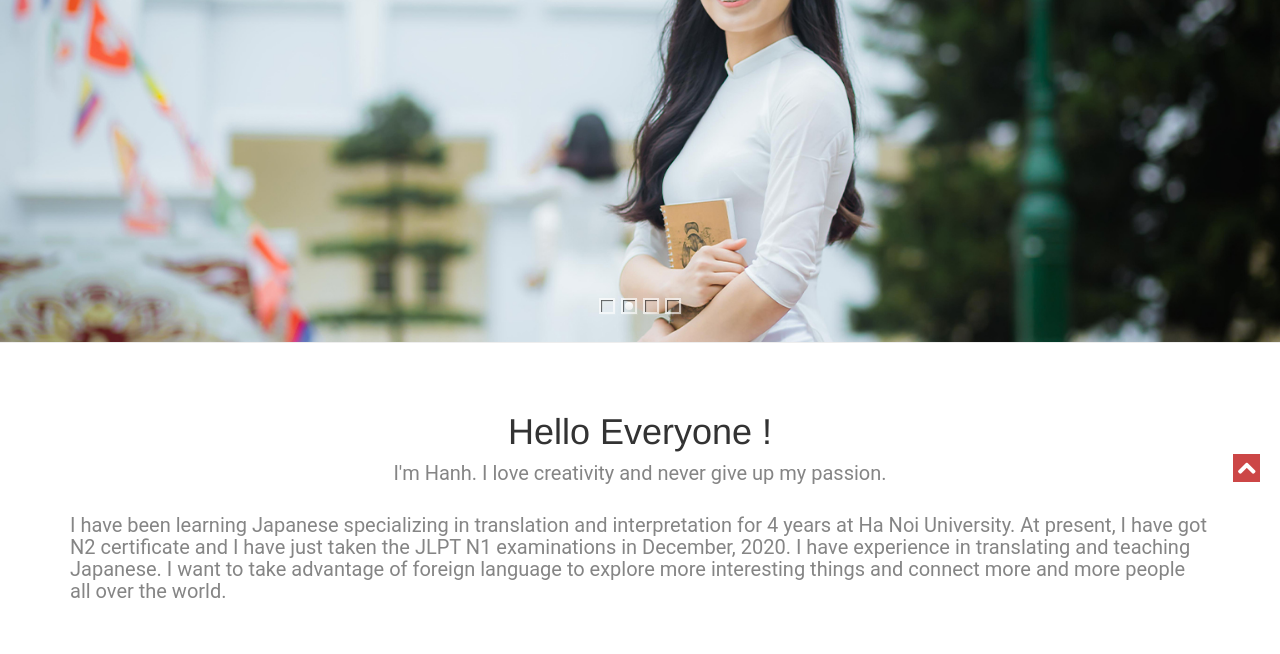
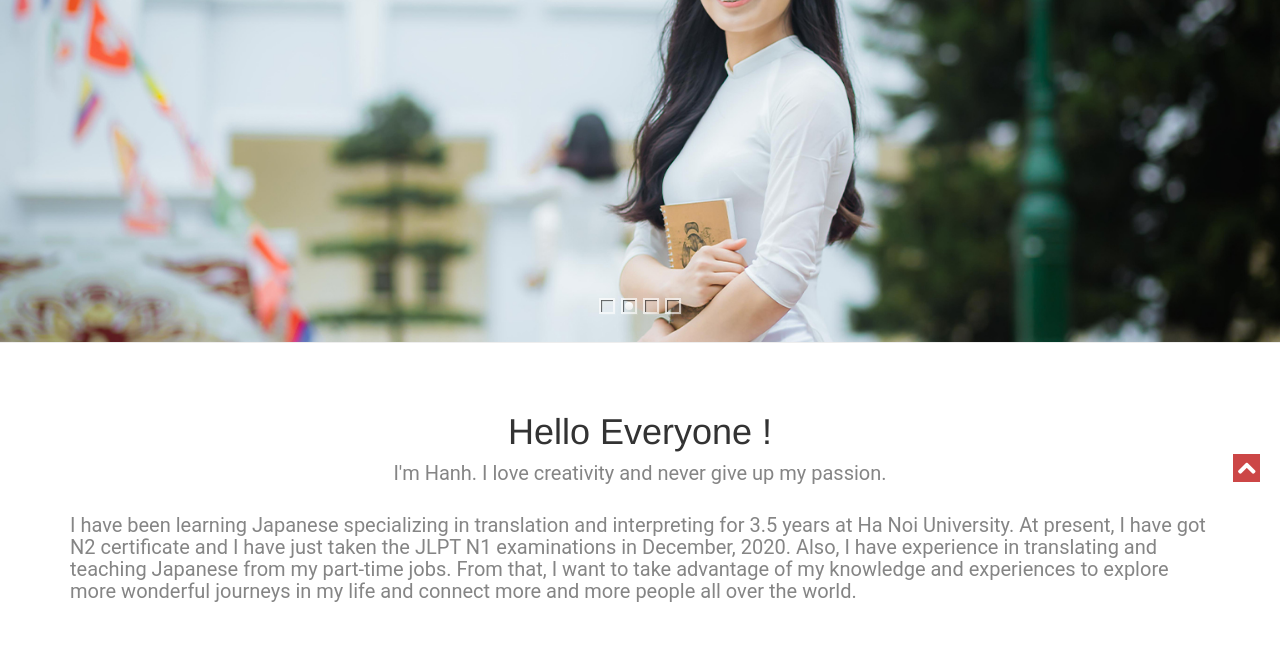
Before and after one commit to hanhkome/HanhProfile, a plain HTML site: page index.html in a window 1280 px wide. Shown: the part 298-952 px from the top of the page. Drawn offline with Linux system fonts and the light colour scheme.

Commit message:
Update index.html
change about me

```diff
--- a/index.html
+++ b/index.html
@@ -82,7 +82,7 @@
                     </div>
                     <div class="da-slide">
                         <h2>Major in</h2>
-                        <p>Translation & Interpretation</p>
+                        <p>Translation & Interpreting</p>
                         <div class="da-img"></div>
                     </div>
                     <div class="da-slide">
@@ -105,10 +105,10 @@
                 <p style="font-size: 20px !important;"> I'm Hanh. I love creativity and never give up my passion.</p>
                  <br>
                 <p style="font-size: 20px !important; text-align: left !important;">
-                    I have been learning Japanese specializing in translation and interpretation for 4 years
+                    I have been learning Japanese specializing in translation and interpreting for 3.5 years
                     at Ha Noi University.  At present, I have got N2 certificate and I have just taken the JLPT N1 examinations in December, 2020.
-                    I have experience in translating and teaching Japanese. I want to take advantage of foreign language to
-                    explore more interesting things and connect more and more people all over the world.
+                    Also, I have experience in translating and teaching Japanese from my part-time jobs. From that, I want to take advantage of my knowledge and experiences to
+                    explore more wonderful journeys in my life  and connect more and more people all over the world.
                 </p>
             </div>
         </div>
```
